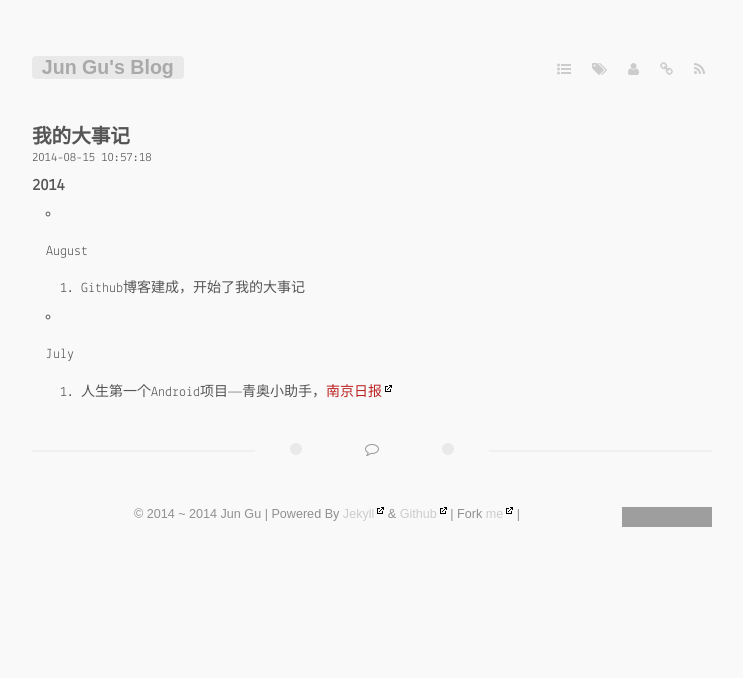
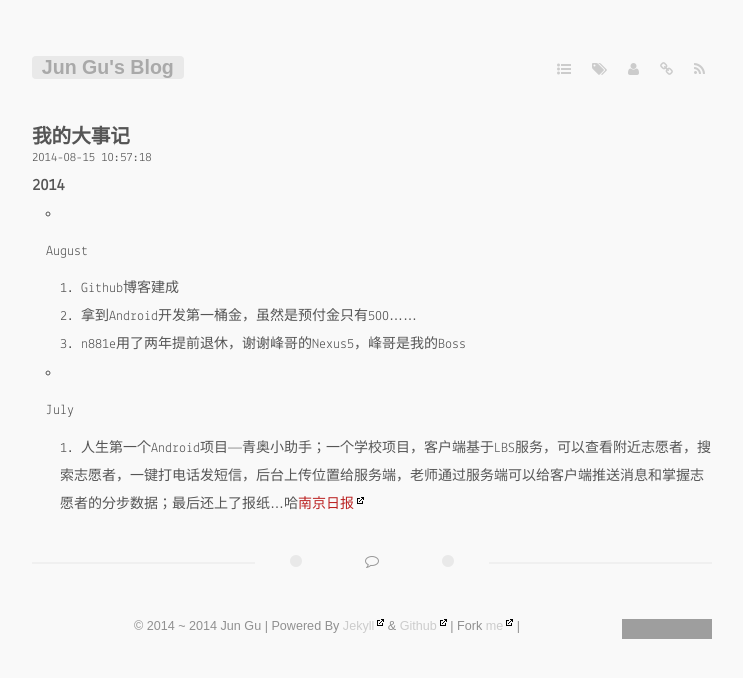
Before and after one commit to 2dxgujun/2dxgujun.github.com, a Jekyll site: the page built from my-progress.md, in a window 1280 px wide. Shown: the top 678 px of the page, without its empty margins (268-1011 px from the left). Built offline with Jekyll 4.4.1, drawn with Linux system fonts in a browser that asks for light colours; some web fonts are replaced; Markdown is read by kramdown in place of the engine named in the settings; comment, search, counter and statistics services are not loaded; grey boxes are pictures that could not be loaded.

Commit message:
Modify my progress

```diff
--- a/my-progress.md
+++ b/my-progress.md
@@ -10,8 +10,10 @@ tags:
 ### 2014
 - August
 
-	1. Github博客建成，开始了我的大事记
+	1. Github博客建成
+	2. 拿到Android开发第一桶金，虽然是预付金只有500……
+	3. n881e用了两年提前退休，谢谢峰哥的Nexus5，峰哥是我的Boss
 
 - July
 
-	1. 人生第一个Android项目——青奥小助手，[南京日报](http://njrb.njdaily.cn/njrb/html/2014-08/20/content_125057.htm)
+	1. 人生第一个Android项目——青奥小助手；一个学校项目，客户端基于LBS服务，可以查看附近志愿者，搜索志愿者，一键打电话发短信，后台上传位置给服务端，老师通过服务端可以给客户端推送消息和掌握志愿者的分步数据；最后还上了报纸…哈[南京日报](http://njrb.njdaily.cn/njrb/html/2014-08/20/content_125057.htm)
```
